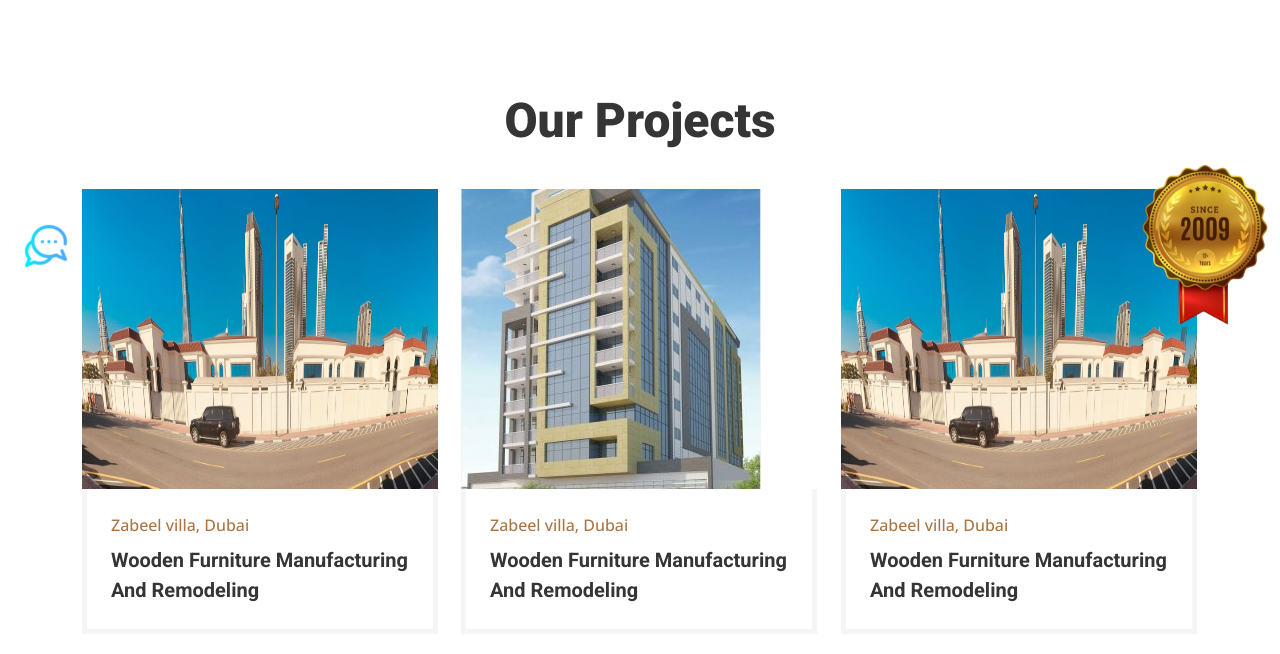
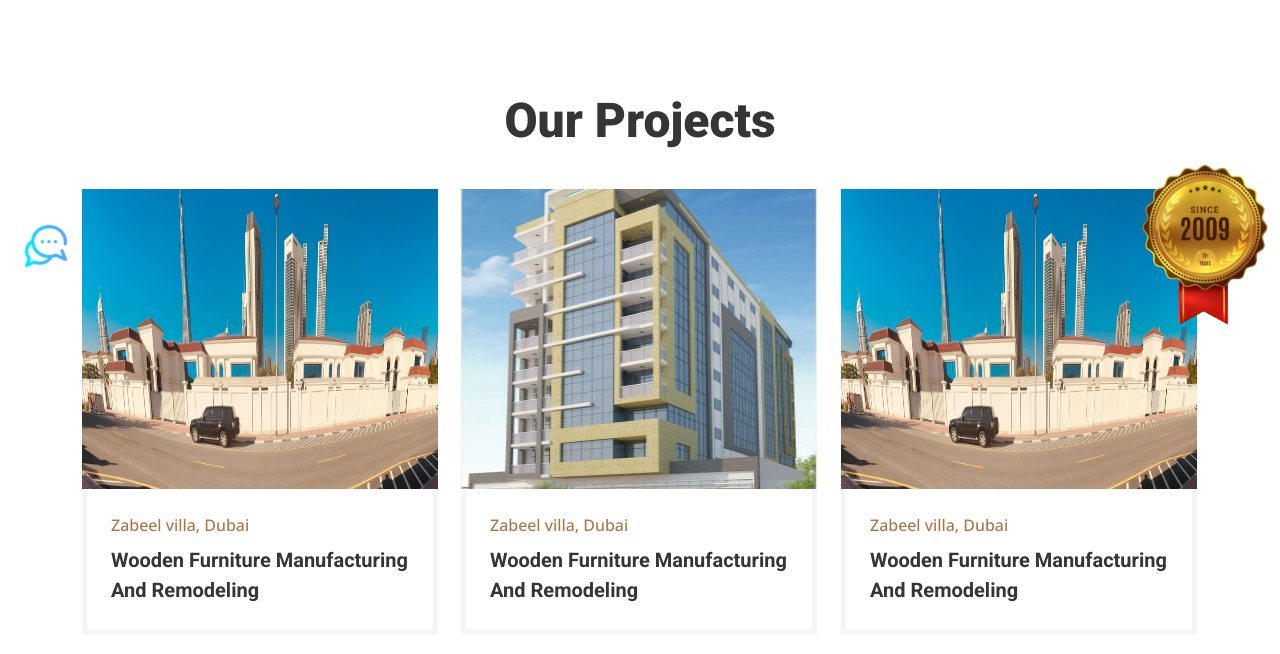
Before and after one commit to moh-anas2001/Jasar, a PHP site: page /project.html in a window 1280 px wide. Shown: the part 460-1114 px from the top of the page. Run offline with PHP 8.4, Linux system fonts and the light colour scheme; some libraries are stand-ins or nearby versions.

Commit message:
Projectrs

```diff
--- a/css/style.css
+++ b/css/style.css
@@ -592,7 +592,7 @@ p{
 
 /*** Project Portfolio ***/
 #portfolio-flters li {
-  display: inline-block;
+  display: flex;
   font-weight: 500;
   color: var(--dark);
   cursor: pointer;
@@ -608,6 +608,10 @@ p{
 
 .portfolio-item img {
   transition: .5s;
+  width: 100%;
+  height: auto;
+  aspect-ratio: 16/9;
+  /* border-radius: 10px; */
 }
 
 .portfolio-item:hover img {
@@ -623,7 +627,7 @@ p{
   height: 0;
   bottom: 0;
   left: 50%;
-  background: rgba(53, 53, 53, .7);
+  background: rgba(53, 53, 53, 0.203);
   transition: .5s;
 }
 
```
